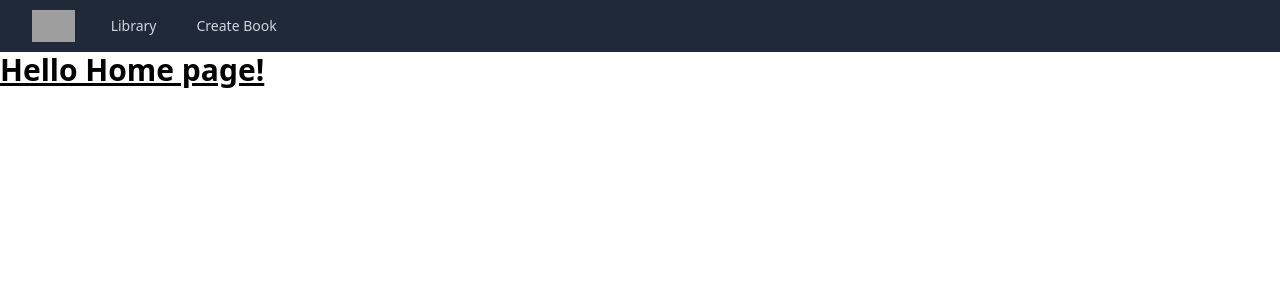
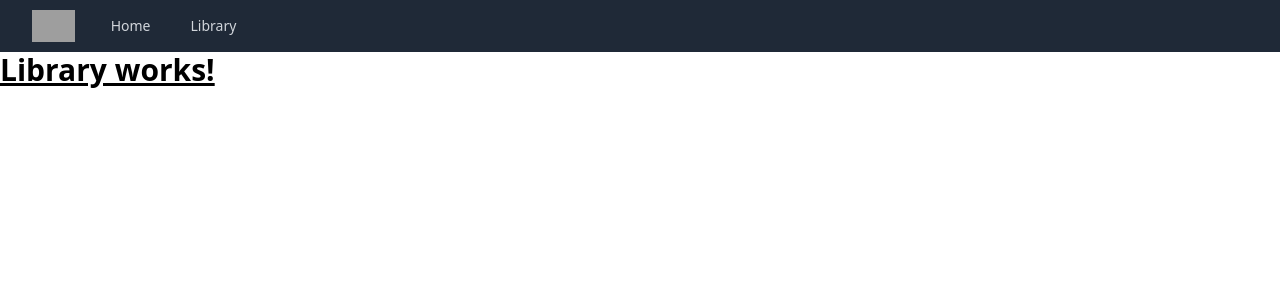
Before and after one commit to Carloslt5/angular-library-app, an Angular app: page /library in a window 1280 px wide. Shown: the top 300 px of the page. Built offline with nearby package versions, Linux system fonts and the light colour scheme; grey boxes are pictures that could not be loaded.

Commit message:
✅ page: add library page

```diff
--- a/src/app/app.routes.ts
+++ b/src/app/app.routes.ts
@@ -1,8 +1,9 @@
 import { Routes } from '@angular/router';
 import { HomeComponent } from './pages/home/home.component';
+import { LibraryComponent } from './pages/library/library.component';
 
 export const routes: Routes = [
   { path: '', redirectTo: '/home', pathMatch: 'full' },
   { path: 'home', component: HomeComponent },
-  { path: 'library', component: HomeComponent },
+  { path: 'library', component: LibraryComponent },
 ];
--- a/src/app/components/navbar/navbar.component.html
+++ b/src/app/components/navbar/navbar.component.html
@@ -7,8 +7,9 @@
         </div>
         <div class="sm:ml-6 sm:block">
           <div class="flex space-x-4">
-            <a href="#" class="px-3 py-2 text-sm font-medium text-gray-300 rounded-md hover:bg-gray-700 hover:text-white">Library</a>
-            <a href="#" class="px-3 py-2 text-sm font-medium text-gray-300 rounded-md hover:bg-gray-700 hover:text-white">Create Book</a>
+            <a href="/home" class="px-3 py-2 text-sm font-medium text-gray-300 rounded-md hover:bg-gray-700 hover:text-white">Home</a>
+            <a href="/library" class="px-3 py-2 text-sm font-medium text-gray-300 rounded-md hover:bg-gray-700 hover:text-white">Library</a>
+            <!-- <a href="#" class="px-3 py-2 text-sm font-medium text-gray-300 rounded-md hover:bg-gray-700 hover:text-white">Create Book</a> -->
           </div>
         </div>
       </div>
--- /dev/null
+++ b/src/app/pages/library/library.component.html
@@ -0,0 +1,3 @@
+<h1 class="text-3xl font-bold underline">
+  Library works!
+</h1>
```
Also changed, not shown: src/app/pages/library/library.component.ts (added, +12 -0 lines), src/app/pages/library/library.component.css (added), 1 other file (tests, documents, lock files or other folders).
